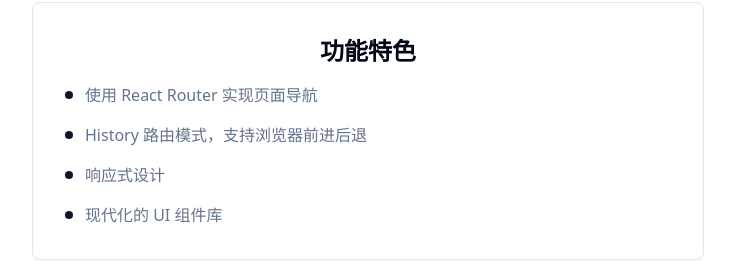
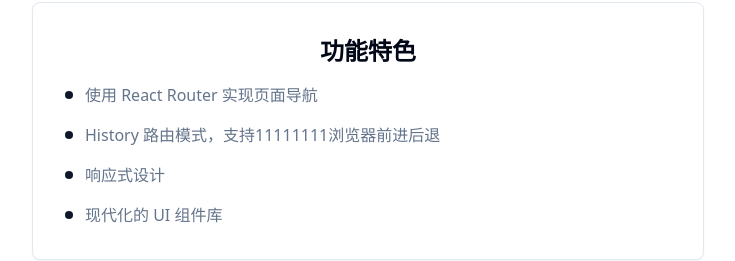
Before and after one commit to whitemiaool/page-hop-navigator, a React (Vite) app: page / in a window 1280 px wide. Shown: the part 146-407 px from the top of the page, without its empty margins (272-1007 px from the left). Built offline with nearby package versions, Linux system fonts and the light colour scheme.

Commit message:
Visual edit in Lovable
Edited UI in Lovable

```diff
--- a/src/pages/Index2222.tsx
+++ b/src/pages/Index2222.tsx
@@ -19,7 +19,7 @@ const Index = () => {
               </div>
               <div className="flex items-start space-x-3">
                 <div className="w-2 h-2 bg-primary rounded-full mt-2"></div>
-                <p className="text-muted-foreground">History 路由模式，支持浏览器前进后退</p>
+                <p className="text-muted-foreground">History 路由模式，支持11111111浏览器前进后退</p>
               </div>
               <div className="flex items-start space-x-3">
                 <div className="w-2 h-2 bg-primary rounded-full mt-2"></div>
```
